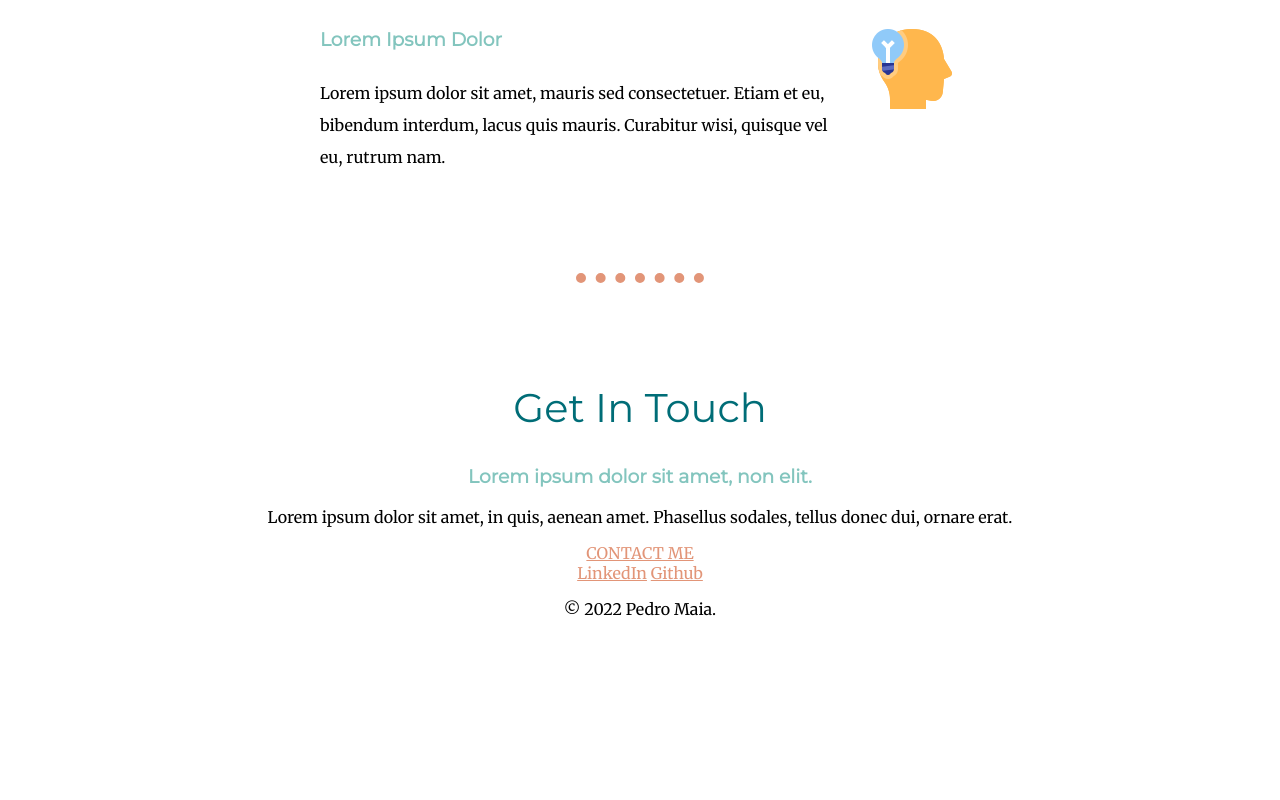
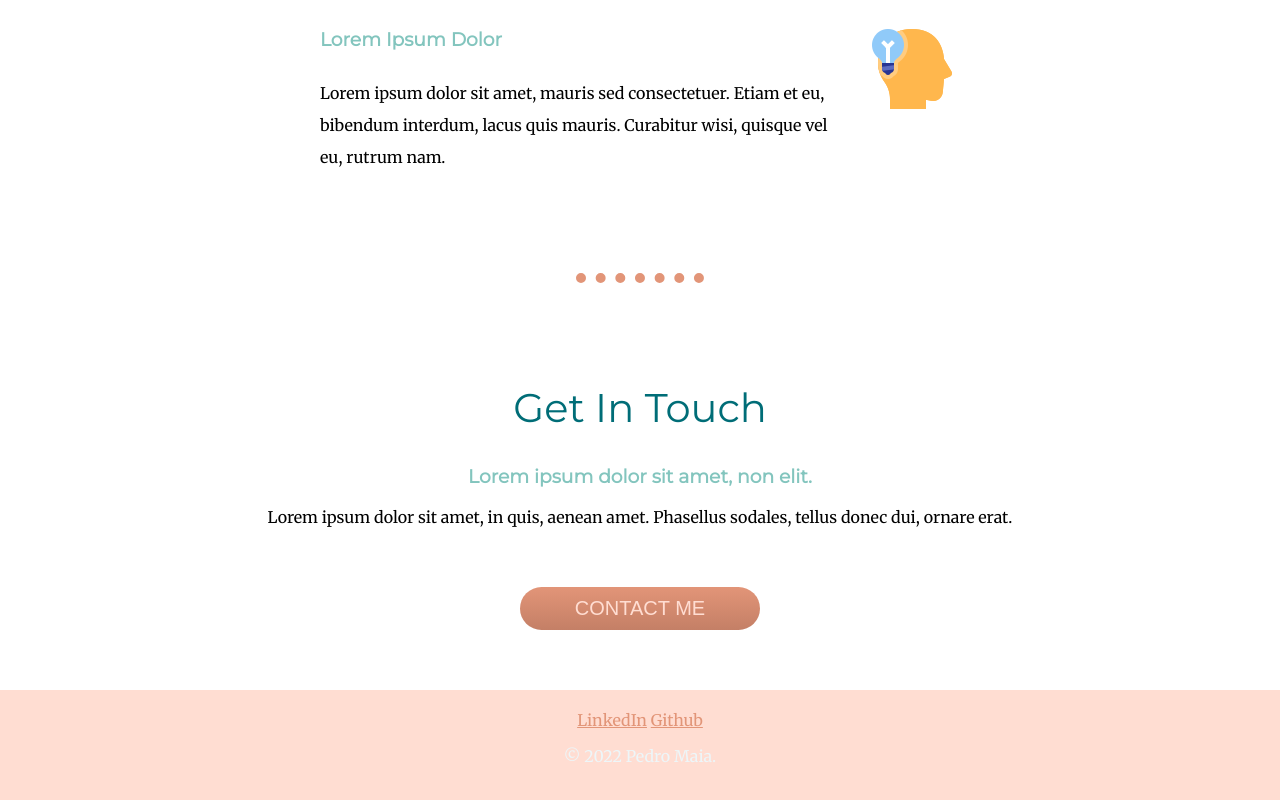
Before and after one commit to pmram/cv-webpage, a plain HTML site: page index.html in a window 1280 px wide. Shown: the part 1568-2368 px from the top of the page. Before the commit the page ends 2203 px from the top, so only its background shows below. Drawn offline with Linux system fonts and the light colour scheme.

Commit message:
Update styles.css and index.html to include final styles.

```diff
--- a/css/styles.css
+++ b/css/styles.css
@@ -46,7 +46,8 @@ hr {
 }
 
 .bottom-container {
-
+  background-color: #ffddd2;
+  padding: 20px;
 }
 
 .pro {
@@ -85,3 +86,36 @@ hr {
   padding-bottom: 30px;
   margin-left: 30px;
 }
+
+.copyright {
+  color: #edf6f9;
+}
+
+.btn {
+  background-color: #e29578;
+  background-image: -webkit-linear-gradient(top, #e29578, #c47f66);
+  background-image: -moz-linear-gradient(top, #e29578, #c47f66);
+  background-image: -ms-linear-gradient(top, #e29578, #c47f66);
+  background-image: -o-linear-gradient(top, #e29578, #c47f66);
+  background-image: linear-gradient(to bottom, #e29578, #c47f66);
+  -webkit-border-radius: 28;
+  -moz-border-radius: 28;
+  border-radius: 28px;
+  font-family: Arial;
+  color: #ffddd2;
+  font-size: 20px;
+  padding: 10px 20px 10px 20px;
+  text-decoration: none;
+  margin: 60px auto;
+  width: 200px;
+  display: block;
+}
+.btn:hover {
+  background-color: #ebb7a4;
+  background-image: -webkit-linear-gradient(top, #ebb7a4, #e3a088);
+  background-image: -moz-linear-gradient(top, #ebb7a4, #e3a088);
+  background-image: -ms-linear-gradient(top, #ebb7a4, #e3a088);
+  background-image: -o-linear-gradient(top, #ebb7a4, #e3a088);
+  background-image: linear-gradient(to bottom, #ebb7a4, #e3a088);
+  text-decoration: none;
+}
--- a/index.html
+++ b/index.html
@@ -52,7 +52,7 @@
 <div class="bottom-container">
   <a class="footer-link" href="https://www.linkedin.com/in/pmramaia/">LinkedIn</a>
   <a class="footer-link" href="https://github.com/pmram/">Github</a>
-  <p>© 2022 Pedro Maia.</p>
+  <p class="copyright">© 2022 Pedro Maia.</p>
 </div>
 
 </body>
```
